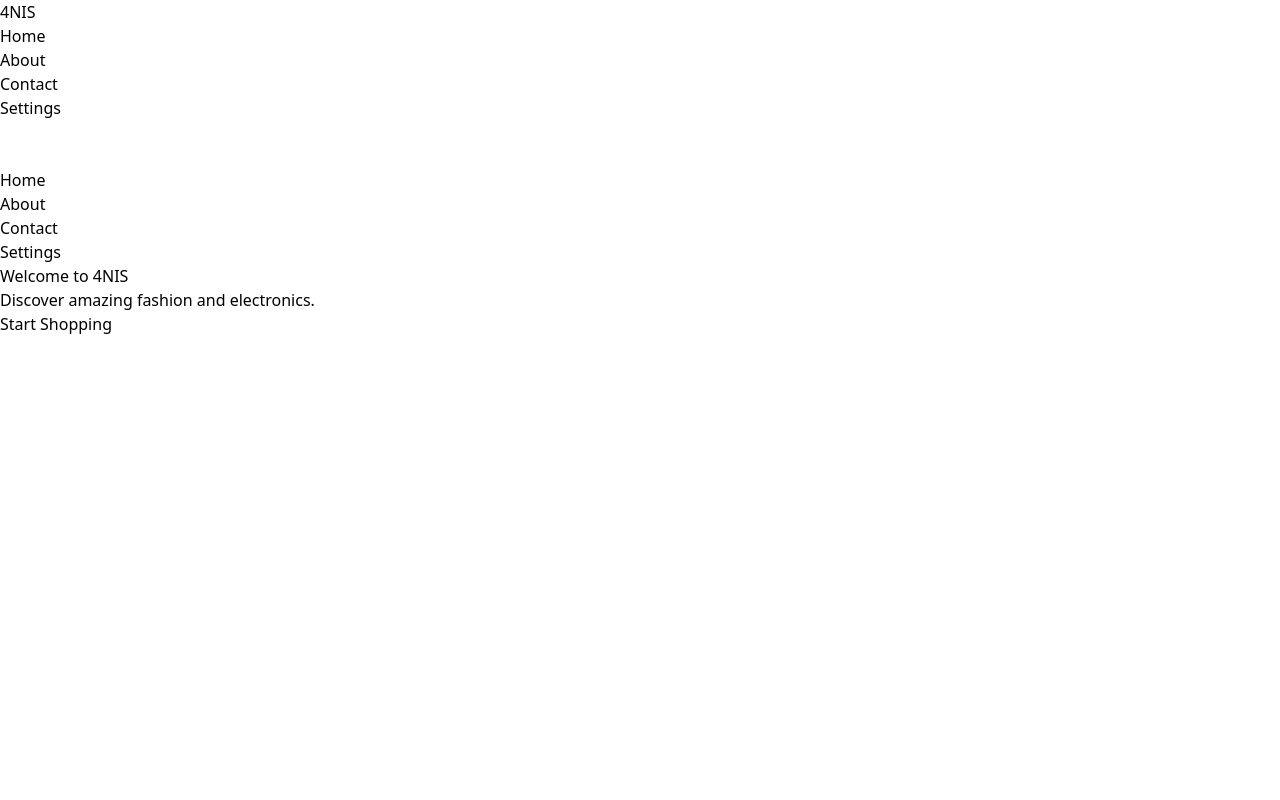
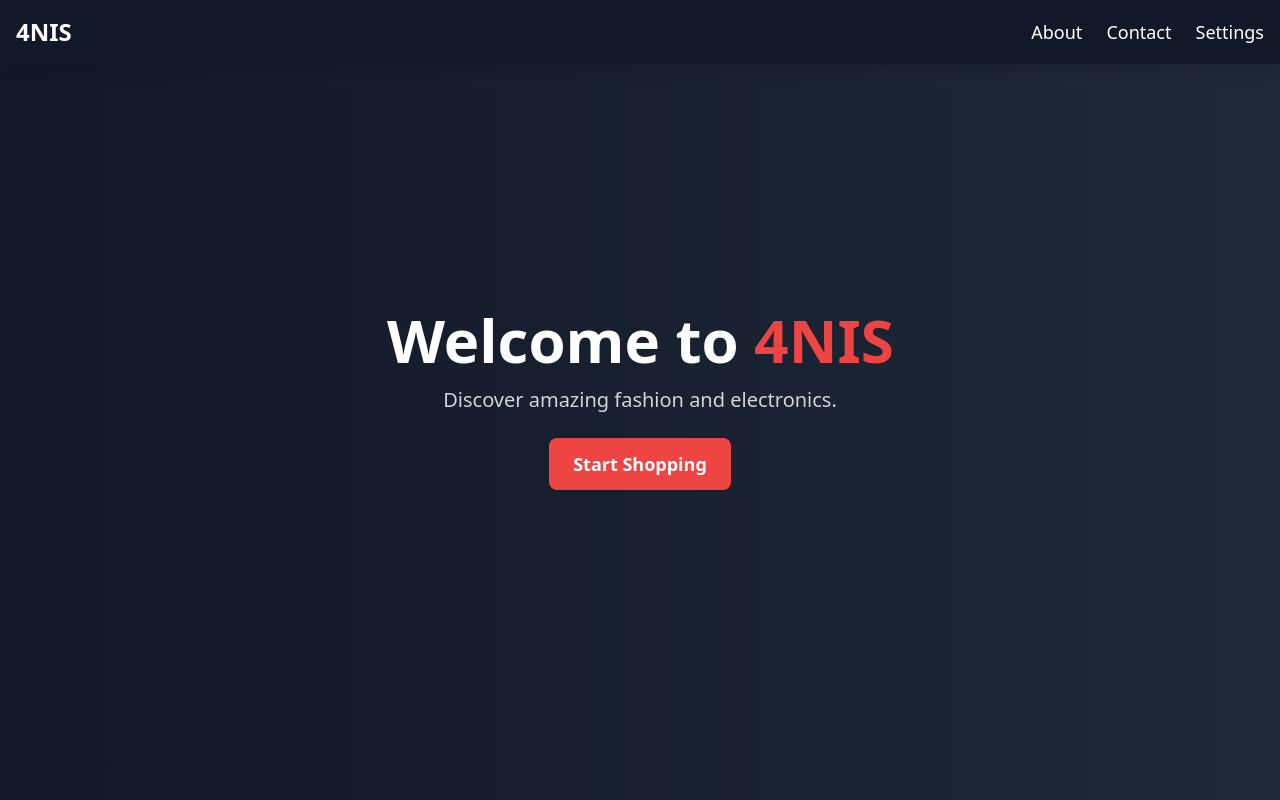
Before and after one commit to michaelpete1/4nis-vue, a Vue app: page / in a window 1280 px wide. Built offline with nearby package versions, Linux system fonts and the light colour scheme.

Commit message:
changed some things

```diff
--- a/src/components/Navbar.vue
+++ b/src/components/Navbar.vue
@@ -19,7 +19,6 @@ const isHovered = ref(false);
 
       <!-- Desktop Menu -->
       <ul class="hidden md:flex space-x-6 text-white text-lg">
-        <li><a href="/" class="hover:text-red-400">Home</a></li>
         <li><a href="/about" class="hover:text-red-400">About</a></li>
         <li><a href="/contact" class="hover:text-red-400">Contact</a></li>
         <li><a href="/settings" class="hover:text-red-400">Settings</a></li>
@@ -44,7 +43,6 @@ const isHovered = ref(false);
         <XMarkIcon class="w-8 h-8" />
       </button>
       <ul class="mt-16 space-y-4 text-lg text-white text-center">
-        <li><a href="/" class="block py-2">Home</a></li>
         <li><a href="/about" class="block py-2">About</a></li>
         <li><a href="/contact" class="block py-2">Contact</a></li>
         <li><a href="/settings" class="block py-2">Settings</a></li>
--- a/tailwind.config.js
+++ b/tailwind.config.js
@@ -1,6 +1,9 @@
-/** @type {import('tailwindcss').Config} */
+// tailwind.config.js
 export default {
-  content: [],
+  content: [
+    './index.html',
+    './src/**/*.{vue,js,ts,jsx,tsx}',
+  ],
   theme: {
     extend: {},
   },
```
